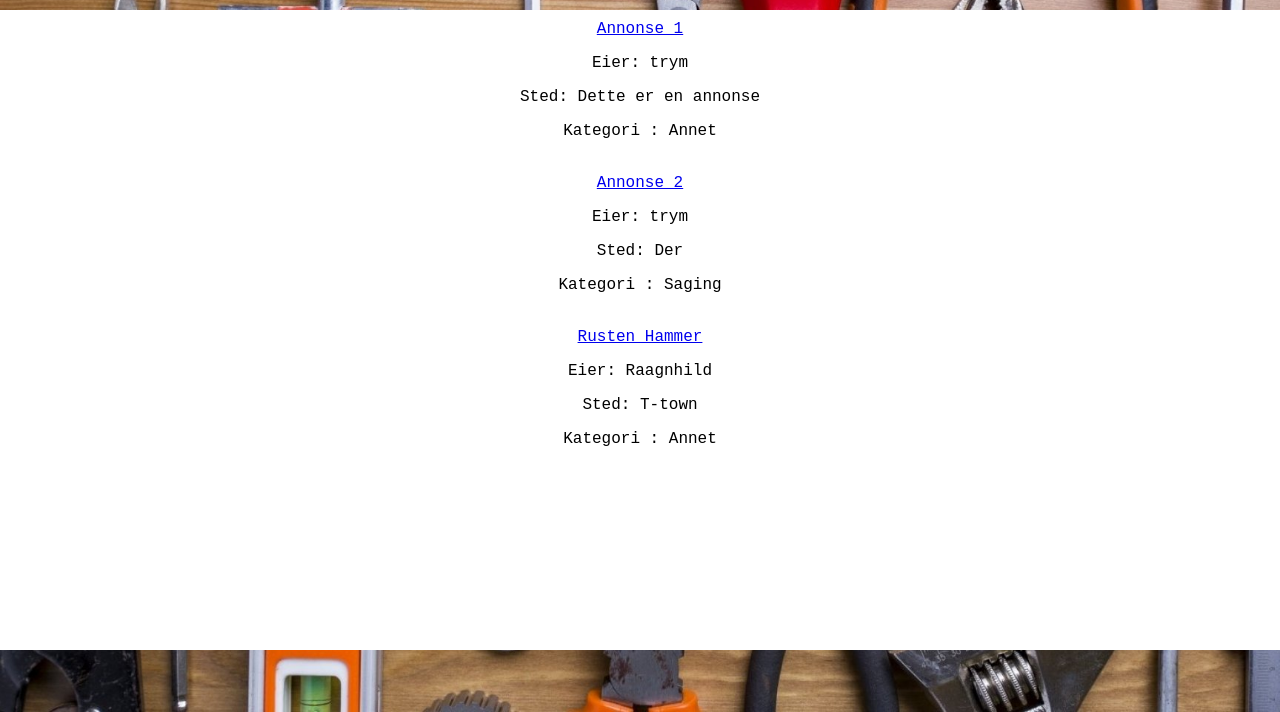
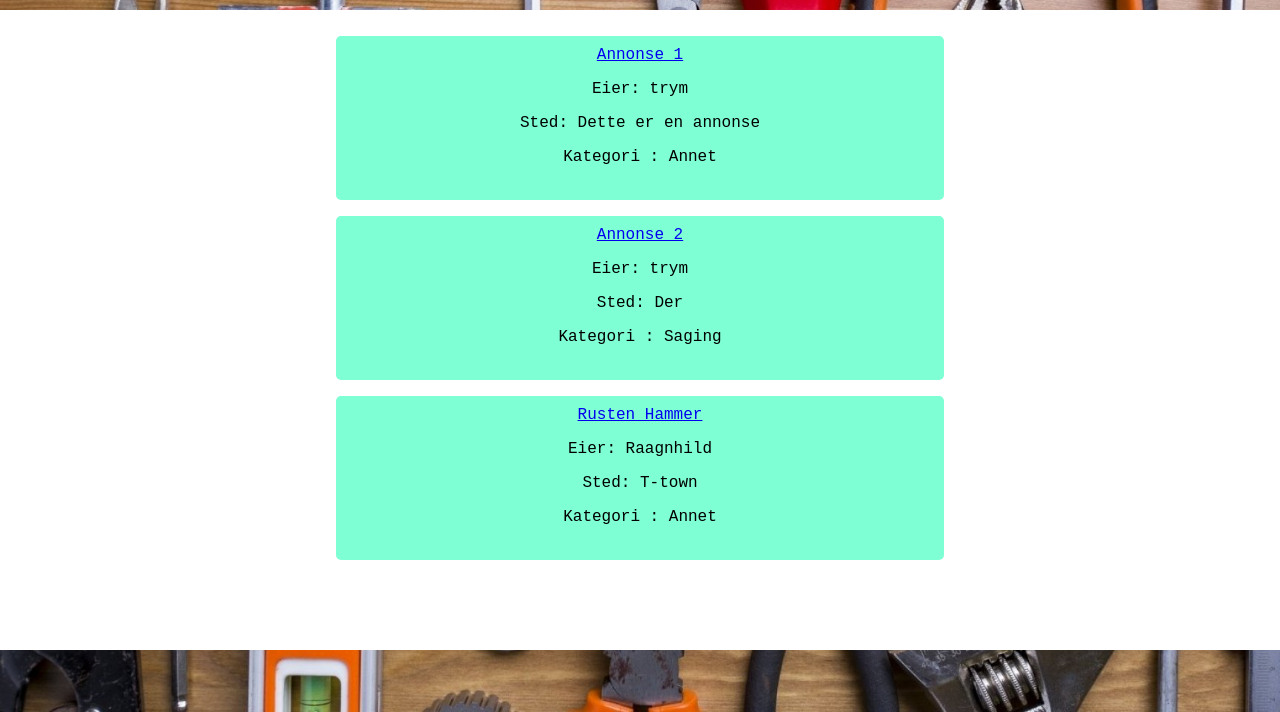
Before and after one commit to andreastande/Verktoy, a Django app: page /homepage/listing/overview in a window 1280 px wide. Shown: the part 88-800 px from the top of the page. Run offline with Django 4.2, Linux system fonts and the light colour scheme; data comes from the database, SQL or seed files in the repository; both versions use the stored data as it was after the commit.

Commit message:
gave listings basic style

```diff
--- a/verktoy_project/homepage/templates/homepage/listing_overview.html
+++ b/verktoy_project/homepage/templates/homepage/listing_overview.html
@@ -4,7 +4,7 @@
     <div>
         {% for listing in all_listings %}
             {% if not listing.loaned %}
-                <div>
+                <div class="listingDIV">
                     <a href="{% url 'homepage:listing' listing_id=listing.id %}">{{listing.title}}</a>
                     <p>Eier: {{listing.owner}}</p>
                     <p>Sted: {{listing.location}}</p>
--- a/verktoy_project/users/static/stylish.css
+++ b/verktoy_project/users/static/stylish.css
@@ -94,3 +94,10 @@ button:active, .knapp:active, .knappStor:active{
 .landingpage a:visited{
     color: white;
 }
+
+.listingDIV{
+    background-color: aquamarine;
+    padding-top: 10px;
+    margin: 2vh;
+    border-radius: 5px;
+}
--- a/verktoy_project/users/templates/users/base.html
+++ b/verktoy_project/users/templates/users/base.html
@@ -2,7 +2,8 @@
 <!DOCTYPE html>
 <html lang="nb">
   <head>
-    <link rel="stylesheet" href="{% static 'stylish.css'%}">
+    <!-- ?{% now "U" %} gjør at .css ikke caches, kan fjernes når development er ferdig-->
+    <link rel="stylesheet" href="{% static 'stylish.css'%}?{% now "U" %}">
     <link rel="icon" type="image/x-icon" href="{% static '/img/standinFavIcon.png'%}">
     <meta charset="utf-8" />
     <!-- Navn på siden -->
```
Also changed, not shown: verktoy_project/db.sqlite3.
